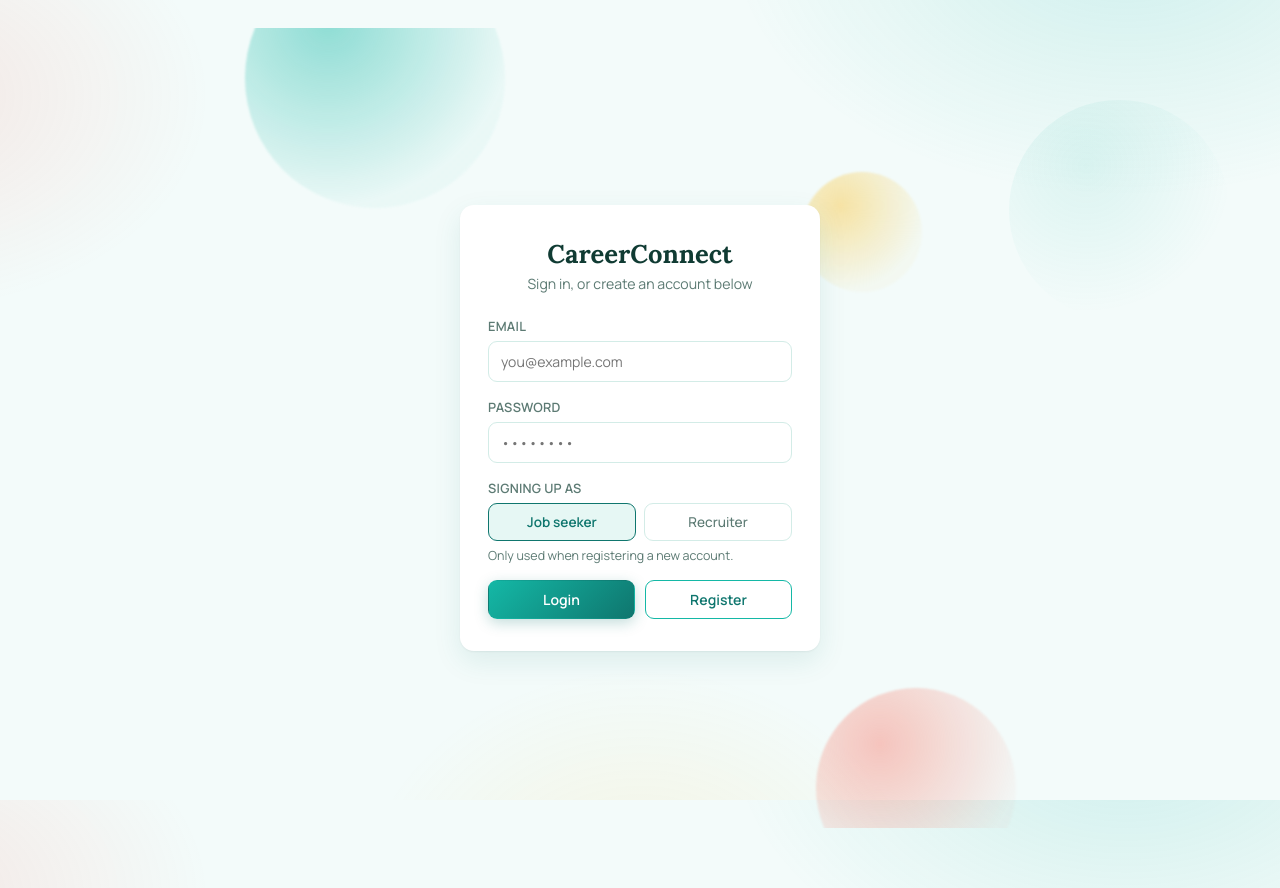
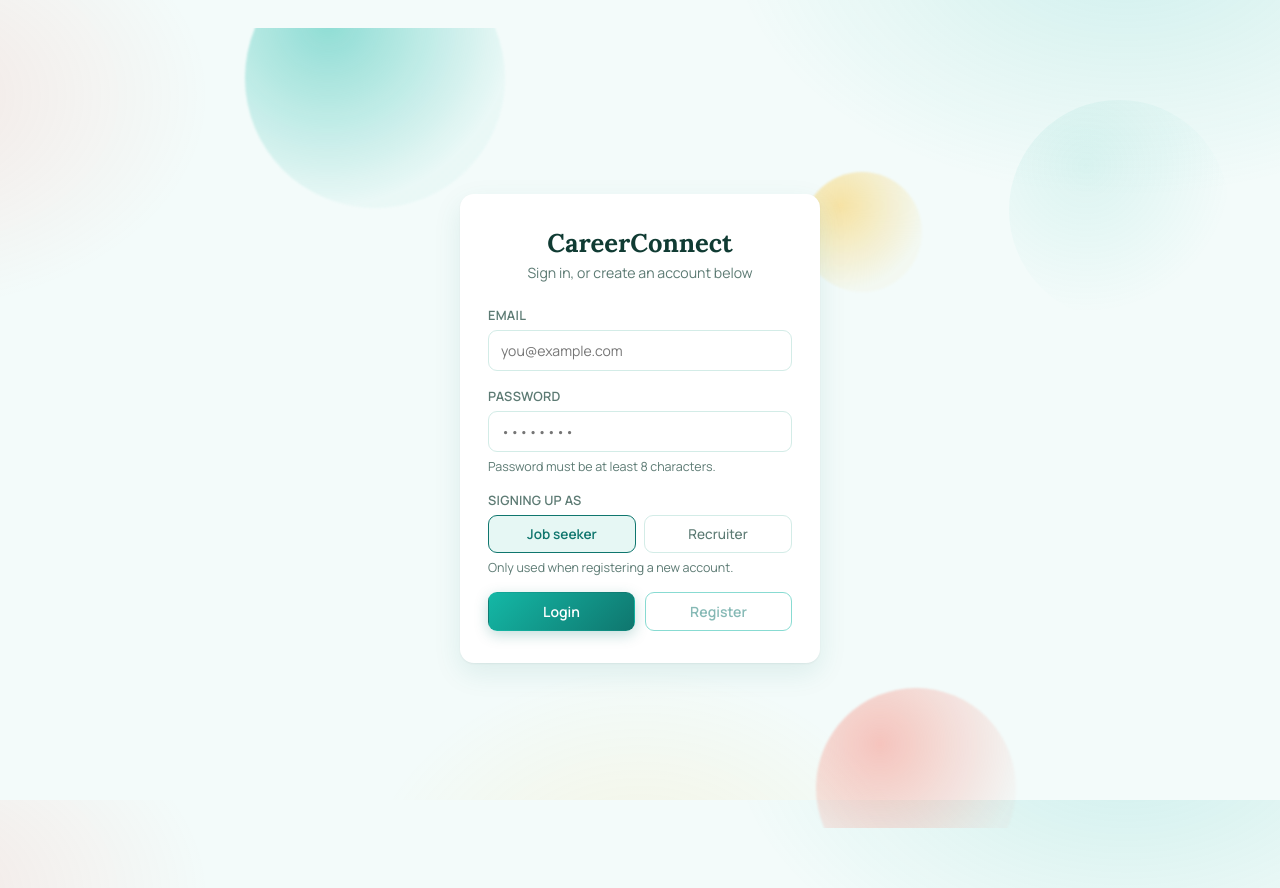
Before and after one commit to bryceorchard/SOEN-341-agile-project-group-back-row, an Angular app in the folder frontend/CareerConnect/: page /login in a window 1280 px wide. Built offline with nearby package versions, Linux system fonts and the light colour scheme.

Commit message:
Added Client-side 8-char password check and inline validation

```diff
--- a/frontend/CareerConnect/src/app/login.component.html
+++ b/frontend/CareerConnect/src/app/login.component.html
@@ -10,11 +10,14 @@
     <div class="field">
       <label>Email</label>
       <input placeholder="you@example.com" type="text" [formControl]="user" />
+      <p *ngIf="user.value && !isValidEmail(user.value)" class="alert alert-error">Enter a valid email address</p>
     </div>
 
     <div class="field">
       <label>Password</label>
       <input placeholder="••••••••" type="password" [formControl]="pass" />
+      <p class="hint">Password must be at least 8 characters.</p>
+      <p *ngIf="pass.value && pass.value.length < 8" class="alert alert-error">Password must be at least 8 characters</p>
     </div>
 
     <div class="field">
@@ -42,12 +45,13 @@
 
     <div class="auth-actions">
       <button class="btn btn-primary" (click)="login()">Login</button>
-      <button class="btn btn-secondary" (click)="register()">Register</button>
+      <button class="btn btn-secondary" [disabled]="!isValidEmail(user.value ?? '') || (pass.value ?? '').length < 8" (click)="register()">Register</button>
     </div>
 
     <div *ngIf="WRONG_PASSWORD === display_error()" class="alert alert-error">Wrong email or password</div>
     <div *ngIf="USERNAME_TAKEN === display_error()" class="alert alert-error">Email already registered</div>
-    <div *ngIf="INVALID_EMAIL === display_error()" class="alert alert-error">Enter a valid email address</div>
+    <div *ngIf="INVALID_EMAIL === display_error() && !(user.value && !isValidEmail(user.value))" class="alert alert-error">Enter a valid email address</div>
+    <div *ngIf="INVALID_PASSWORD === display_error() && !(pass.value && pass.value.length < 8)" class="alert alert-error">Password must be at least 8 characters</div>
     <div *ngIf="backend_error()" class="alert alert-error">{{ backend_error() }}</div>
     <div *ngIf="OTHER_ERROR === display_error() && !backend_error()" class="alert alert-error">Something went wrong, try again</div>
   </div>
--- a/frontend/CareerConnect/src/app/login.component.ts
+++ b/frontend/CareerConnect/src/app/login.component.ts
@@ -23,11 +23,12 @@ export class Login {
   WRONG_PASSWORD = 2;
   OTHER_ERROR = 3;
   INVALID_EMAIL = 4;
+  INVALID_PASSWORD = 5;
 
   display_error = signal(0);
   backend_error = signal('');
 
-  private isValidEmail(email: string): boolean {
+  isValidEmail(email: string): boolean {
     return /^[^\s@]+@[^\s@]+\.[^\s@]+$/.test(email);
   }
 
@@ -68,6 +69,11 @@ export class Login {
       this.display_error.set(this.INVALID_EMAIL);
       return;
     }
+
+    if (password.length < 8) {
+      this.display_error.set(this.INVALID_PASSWORD);
+      return;
+    }
     this.display_error.set(0);
     this.backend_error.set('');
 
```
